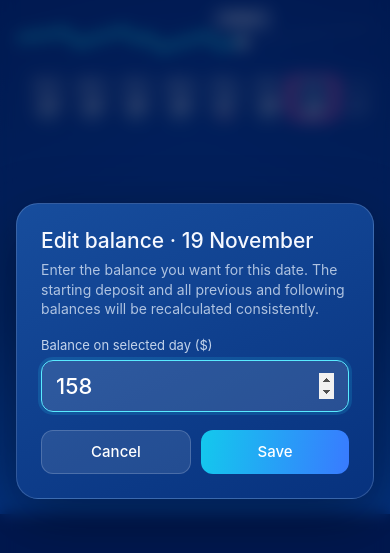
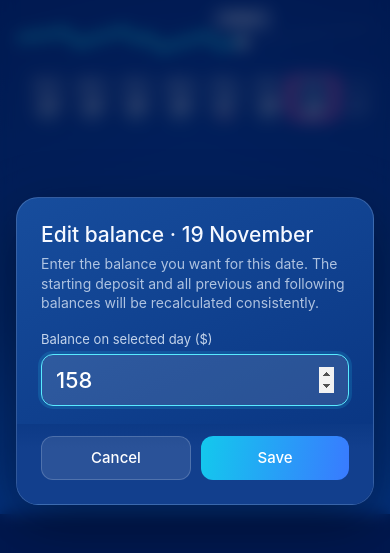
Before and after one commit to Romanbali/dashboard-plus, a plain HTML site: page index.html in a window 390 px wide. Both pictures are taken after a click on the button "Edit starting deposit". Shown: the part 71-624 px from the top of the page. Drawn offline with Linux system fonts and the light colour scheme.

Commit message:
Keep deposit save and cancel controls visible with mobile keyboard

```diff
--- a/index.html
+++ b/index.html
@@ -28,16 +28,16 @@ body{font-family:-apple-system,BlinkMacSystemFont,"Segoe UI",Roboto,Helvetica,Ar
 .pill{position:absolute;left:51.85%;top:9.22%;width:15.15%;height:3.15%;min-height:22px;border-radius:7px;background:rgba(184,210,247,.35);box-shadow:inset 0 1px 0 rgba(255,255,255,.1);display:flex;align-items:center;justify-content:center;font-size:clamp(13px,3.15vw,32px);font-weight:400;color:#fff;letter-spacing:.01em;z-index:2}
 .pill{border:0;cursor:pointer;font-family:inherit;padding:0}
 .pill:active{filter:brightness(1.12)}
-.deposit-backdrop{position:fixed;inset:0;z-index:20;display:none;align-items:center;justify-content:center;padding:16px;background:rgba(0,13,49,.62);backdrop-filter:blur(8px);overflow-y:auto;overscroll-behavior:contain}
+.deposit-backdrop{position:fixed;left:0;right:0;top:var(--visible-top,0px);height:var(--visible-height,100dvh);bottom:auto;z-index:20;display:none;align-items:center;justify-content:center;padding:12px 16px;background:rgba(0,13,49,.62);backdrop-filter:blur(8px);overflow:hidden;overscroll-behavior:contain}
 .deposit-backdrop.open{display:flex}
-.deposit-dialog{width:min(100%,360px);max-height:calc(var(--visible-height, 100dvh) - 32px);overflow-y:auto;overscroll-behavior:contain;padding:24px;border:1px solid rgba(210,230,255,.2);border-radius:22px;background:linear-gradient(155deg,#174d9d,#07327e);box-shadow:0 18px 60px rgba(0,0,0,.38);color:#f5f8ff;flex:0 0 auto}
+.deposit-dialog{width:min(100%,360px);max-height:calc(var(--visible-height, 100dvh) - 24px);overflow-y:auto;overscroll-behavior:contain;padding:24px 24px 0;border:1px solid rgba(210,230,255,.2);border-radius:22px;background:linear-gradient(155deg,#174d9d,#07327e);box-shadow:0 18px 60px rgba(0,0,0,.38);color:#f5f8ff;flex:0 0 auto;scrollbar-width:none}
 @supports not (height:100dvh){.deposit-dialog{max-height:calc(var(--visible-height, 100vh) - 32px)}}
 .deposit-dialog h2{margin:0 0 7px;font-size:21px;font-weight:500}
 .deposit-dialog p{margin:0 0 18px;color:rgba(235,244,255,.72);font-size:14px;line-height:1.4}
 .deposit-dialog label{display:block;margin-bottom:7px;font-size:13px;color:rgba(235,244,255,.82)}
 .deposit-dialog input{width:100%;height:52px;padding:0 14px;border:1px solid rgba(220,237,255,.28);border-radius:12px;outline:none;background:rgba(255,255,255,.12);color:#fff;font-family:inherit;font-size:22px;font-weight:500}
 .deposit-dialog input:focus{border-color:#59eaff;box-shadow:0 0 0 3px rgba(40,220,255,.14)}
-.deposit-actions{display:flex;gap:10px;margin-top:18px}
+.deposit-actions{position:sticky;bottom:0;display:flex;gap:10px;margin:18px -24px 0;padding:12px 24px 24px;background:linear-gradient(180deg,rgba(12,57,133,.9),#123f8d 30%);}
 .deposit-actions button{flex:1;min-height:44px;border:1px solid rgba(230,240,255,.2);border-radius:12px;background:rgba(255,255,255,.1);color:#fff;font-family:inherit;font-size:15px;font-weight:500}
 .deposit-actions .save{border:0;background:linear-gradient(100deg,#13c9ed,#397aff);color:#fff}
 .days-window{position:absolute;left:7.32%;top:24.8%;width:89.36%;height:8.25%;overflow-x:auto;overflow-y:visible;scrollbar-width:none;touch-action:pan-x;overscroll-behavior-x:contain}
@@ -98,8 +98,11 @@ const depositBackdrop=document.getElementById('depositBackdrop');
 const depositInput=document.getElementById('depositInput');
 
 function updateVisibleViewport(){
-  const height=window.visualViewport?window.visualViewport.height:window.innerHeight;
+  const viewport=window.visualViewport;
+  const height=viewport?viewport.height:window.innerHeight;
+  const top=viewport?viewport.offsetTop:0;
   document.documentElement.style.setProperty('--visible-height',height+'px');
+  document.documentElement.style.setProperty('--visible-top',top+'px');
 }
 updateVisibleViewport();
 if(window.visualViewport){
@@ -123,9 +126,12 @@ function openDepositEditor(){
   updateVisibleViewport();
   depositInput.focus();
   requestAnimationFrame(()=>{
+    updateVisibleViewport();
     const dialog=document.querySelector('.deposit-dialog');
     if(dialog) dialog.scrollTop=0;
   });
+  setTimeout(()=>updateVisibleViewport(),250);
+  setTimeout(()=>updateVisibleViewport(),500);
 }
 function closeDepositEditor(){
   depositBackdrop.classList.remove('open');
```
